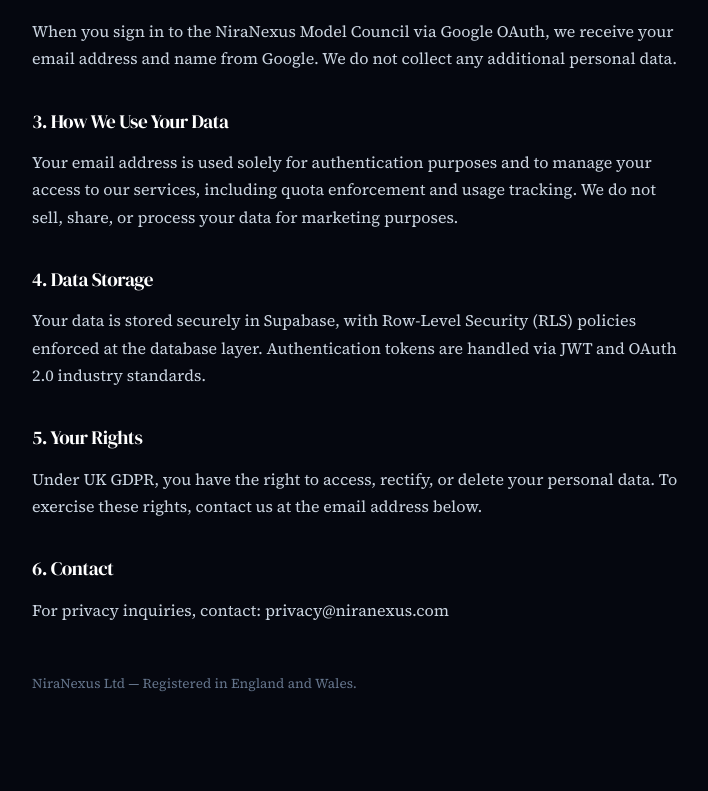
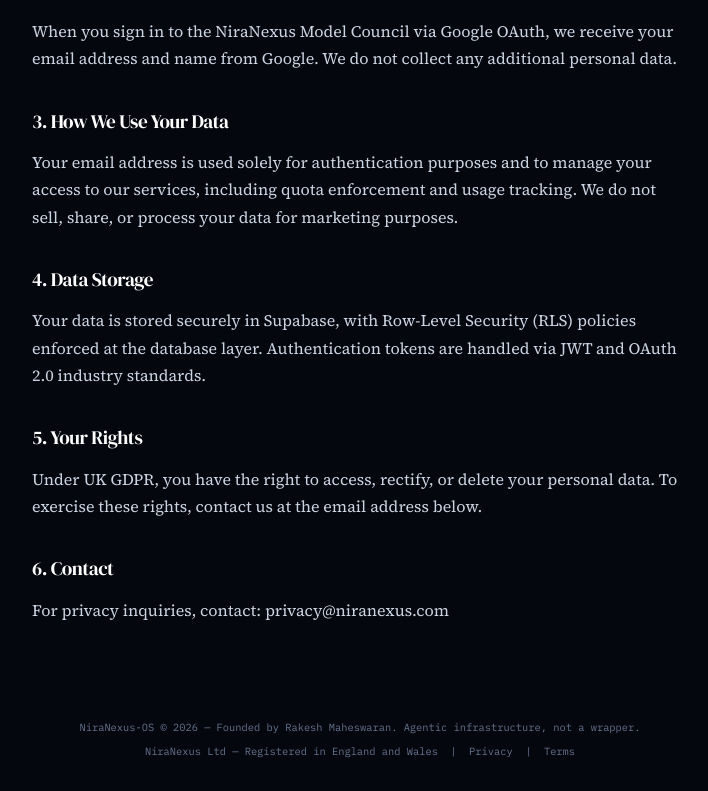
Before and after one commit to NiraNexus/niranexus-hero, a Next.js app: page /privacy in a window 1280 px wide. Shown: the part 418-1209 px from the top of the page, without its empty margins (280-988 px from the left). Before the commit the page ends 1177 px from the top, so only its background shows below. Built offline with nearby package versions, Linux system fonts and the light colour scheme.

Commit message:
[deepseek-v4-pro] fix: centralize footer in layout — consistent copyright spacing + tagline across all pages

```diff
--- a/src/app/layout.tsx
+++ b/src/app/layout.tsx
@@ -67,6 +67,14 @@ export default function RootLayout({
           dangerouslySetInnerHTML={{ __html: JSON.stringify(jsonLd) }}
         />
         {children}
+        <footer style={{ padding: '2rem', textAlign: 'center' }}>
+          <p style={{ fontFamily: 'var(--font-mono)', fontSize: '0.65rem', color: '#64748b' }}>
+            NiraNexus-OS &copy; {new Date().getFullYear()} {'—'} Founded by Rakesh Maheswaran. Agentic infrastructure, not a wrapper.
+          </p>
+          <p style={{ fontFamily: 'var(--font-mono)', fontSize: '0.65rem', color: '#64748b', marginTop: '0.5rem' }}>
+            NiraNexus Ltd — Registered in England and Wales &nbsp;|&nbsp; <a href="/privacy" style={{ color: '#64748b' }}>Privacy</a> &nbsp;|&nbsp; <a href="/terms" style={{ color: '#64748b' }}>Terms</a>
+          </p>
+        </footer>
       </body>
     </html>
   );
--- a/src/app/model-council/page.tsx
+++ b/src/app/model-council/page.tsx
@@ -165,12 +165,6 @@ export default function ModelCouncilPage() {
         </div>
       </section>
 
-      {/* Footer */}
-      <footer style={{ padding: '2rem', textAlign: 'center' }}>
-        <p style={{ fontFamily: 'var(--font-mono)', fontSize: '0.55rem', color: '#64748b', opacity: 0.5 }}>
-          NiraNexus Ltd — Registered in England and Wales &nbsp;|&nbsp; <a href="/privacy" target="_blank" rel="noopener noreferrer" style={{ color: '#64748b' }}>Privacy</a> &nbsp;|&nbsp; <a href="/terms" target="_blank" rel="noopener noreferrer" style={{ color: '#64748b' }}>Terms</a>
-        </p>
-      </footer>
       <ScrollToTop />
     </main>
   );
--- a/src/app/page.tsx
+++ b/src/app/page.tsx
@@ -209,12 +209,6 @@ export default function Home() {
             <Badge label="RLS Policies" value="Enforced" detail="Row-Level Security" />
             <Badge label="Authentication" value="OAuth 2.0" detail="Google + JWT" />
           </div>
-          <p style={{ fontFamily: 'var(--font-mono)', fontSize: '0.65rem', color: '#64748b', marginTop: '3rem' }}>
-            NiraNexus-OS &copy; {new Date().getFullYear()} &mdash; Founded by Rakesh Maheswaran. Agentic infrastructure, not a wrapper.
-          </p>
-          <p style={{ fontFamily: 'var(--font-mono)', fontSize: '0.65rem', color: '#64748b', marginTop: '0.75rem' }}>
-            NiraNexus Ltd — Registered in England and Wales &nbsp;|&nbsp; <a href="/privacy" target="_blank" rel="noopener noreferrer" style={{ color: '#64748b' }}>Privacy</a> &nbsp;|&nbsp; <a href="/terms" target="_blank" rel="noopener noreferrer" style={{ color: '#64748b' }}>Terms</a>
-          </p>
         </footer>
       </RevealSection>
     </main>
--- a/src/app/privacy/page.tsx
+++ b/src/app/privacy/page.tsx
@@ -33,9 +33,6 @@ export default function PrivacyPage() {
       <h2 style={{ fontFamily: 'var(--font-display)', fontSize: '1.2rem', color: '#ffffff', marginTop: '2rem', marginBottom: '0.75rem' }}>6. Contact</h2>
       <p>For privacy inquiries, contact: privacy@niranexus.com</p>
 
-      <p style={{ marginTop: '3rem', color: '#64748b', fontSize: '0.85rem' }}>
-        NiraNexus Ltd — Registered in England and Wales.
-      </p>
       <ScrollToTop />
     </main>
   );
--- a/src/app/terms/page.tsx
+++ b/src/app/terms/page.tsx
@@ -36,9 +36,6 @@ export default function TermsPage() {
       <h2 style={{ fontFamily: 'var(--font-display)', fontSize: '1.2rem', color: '#ffffff', marginTop: '2rem', marginBottom: '0.75rem' }}>7. Contact</h2>
       <p>For legal inquiries: legal@niranexus.com</p>
 
-      <p style={{ marginTop: '3rem', color: '#64748b', fontSize: '0.85rem' }}>
-        NiraNexus Ltd — Registered in England and Wales.
-      </p>
       <ScrollToTop />
     </main>
   );
```
Also changed, not shown: public/favicon.png (added), public/logo.png (added).
